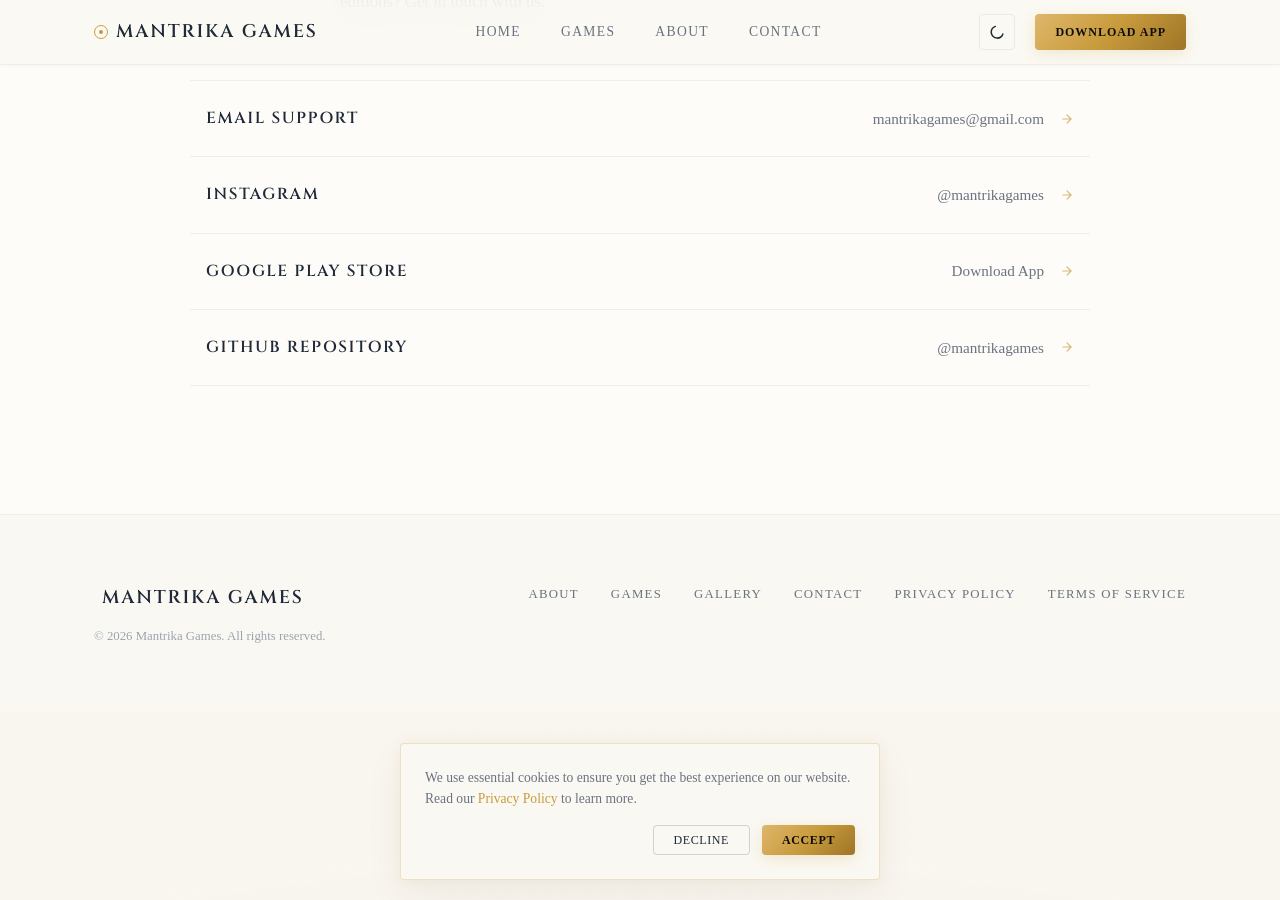
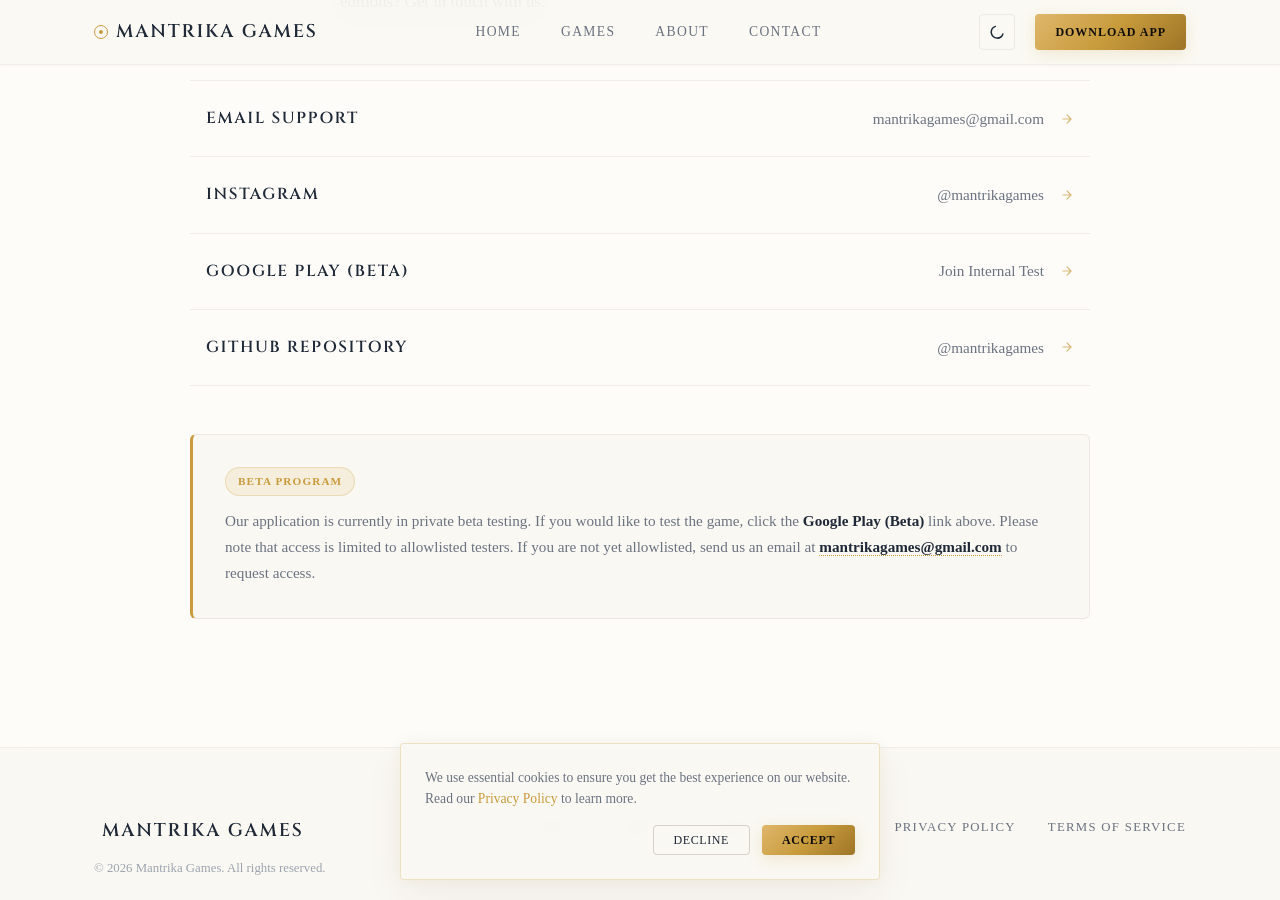
Before and after one commit to mantrikagames/mantrikagames, a Jekyll site: the page built from index.html, in a window 1280 px wide and 900 px high, scrolled down 8736 px. Built offline with Jekyll 4.4.1, drawn with Linux system fonts in a browser that asks for light colours.

Commit message:
Update Google Play link to beta track and add allowlist beta instructions note

```diff
--- a/_includes/contact.html
+++ b/_includes/contact.html
@@ -28,11 +28,11 @@
         </a>
 
         <!-- Google Play -->
-        <a href="#" class="contact-item reveal-up delay-400" aria-label="Download Mantrika Games on Google Play">
+        <a href="https://play.google.com/apps/testing/com.mantrikagames.boardofmills" target="_blank" rel="noopener" class="contact-item reveal-up delay-400" aria-label="Join Private Beta on Google Play">
           <div class="contact-info-left">
-            <span class="contact-label">Google Play Store</span>
+            <span class="contact-label">Google Play (Beta)</span>
           </div>
-          <span class="contact-value">Download App</span>
+          <span class="contact-value">Join Internal Test</span>
           <svg class="contact-arrow" viewBox="0 0 24 24">
             <path d="M5 12h14M12 5l7 7-7 7" stroke="currentColor" stroke-width="2" stroke-linecap="round" stroke-linejoin="round" fill="none"/>
           </svg>
@@ -49,6 +49,12 @@
           </svg>
         </a>
       </div>
+
+      <!-- Beta Testing Information and Allowlist Instructions -->
+      <div class="contact-beta-note reveal-up delay-600">
+        <span class="beta-badge">Beta Program</span>
+        <p>Our application is currently in private beta testing. If you would like to test the game, click the <strong>Google Play (Beta)</strong> link above. Please note that access is limited to allowlisted testers. If you are not yet allowlisted, send us an email at <a href="mailto:{{ site.author.email }}?subject=Beta%20Access%20Request"><strong>{{ site.author.email }}</strong></a> to request access.</p>
+      </div>
     </div>
   </div>
 </section>
--- a/_sass/_contact.scss
+++ b/_sass/_contact.scss
@@ -110,3 +110,55 @@
   margin-left: 1rem;
   transition: all var(--transition-speed) var(--transition-ease);
 }
+
+.contact-beta-note {
+  margin-top: 3rem;
+  padding: 2rem;
+  background-color: var(--bg-primary);
+  border: 1px solid var(--border-color);
+  border-left: 3px solid var(--accent);
+  border-radius: 6px;
+  text-align: left;
+  display: flex;
+  flex-direction: column;
+  gap: 0.75rem;
+
+  p {
+    font-size: 0.95rem;
+    line-height: 1.7;
+    color: var(--text-secondary);
+    margin-bottom: 0;
+
+    strong {
+      color: var(--text-primary);
+    }
+  }
+
+  a {
+    color: var(--accent);
+    font-weight: 600;
+    border-bottom: 1px dotted var(--accent);
+    transition: color var(--transition-speed) var(--transition-ease);
+
+    &:hover {
+      color: var(--text-primary);
+      border-bottom-color: var(--text-primary);
+      opacity: 1;
+    }
+  }
+}
+
+.beta-badge {
+  display: inline-block;
+  align-self: flex-start;
+  font-family: var(--font-body);
+  font-size: 0.7rem;
+  font-weight: 700;
+  text-transform: uppercase;
+  letter-spacing: 0.1em;
+  color: var(--accent);
+  background: var(--accent-light);
+  border: 1px solid var(--border-gold);
+  padding: 0.25rem 0.75rem;
+  border-radius: 20px;
+}
```
